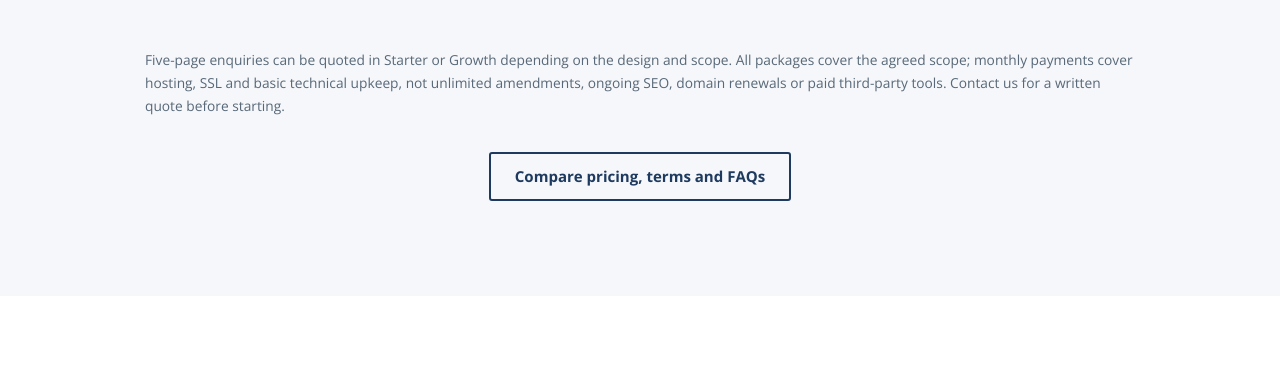
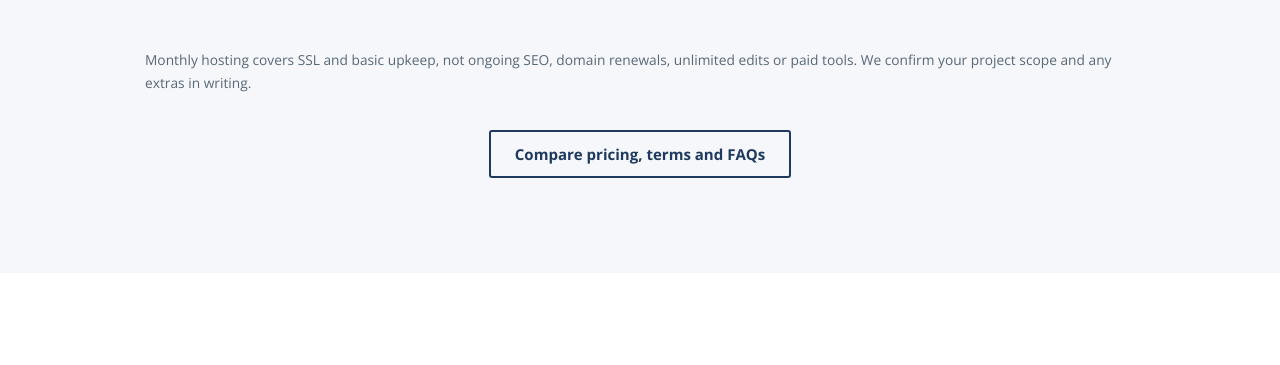
Before and after one commit to jordangreenwebsite/uktradewebsitesv4, an Astro site in the folder astro/: page / in a window 1280 px wide. Shown: the part 3538-3903 px from the top of the page. Built offline with nearby package versions, Linux system fonts and the light colour scheme; Astro itself is replaced by a stand-in of ours; a web font is replaced by a local one.

Commit message:
Shorten pricing small print

```diff
--- a/astro/src/components/Pricing.astro
+++ b/astro/src/components/Pricing.astro
@@ -79,7 +79,7 @@ const {fullPage=false}=Astro.props;
      </div>
      <a class="btn btn-accent" href="/contact-us/#package=Ongoing%20SEO%20with%20hosting">Ask about SEO <span class="text-arrow" aria-hidden="true">→</span></a>
    </aside>
-   <p class="pricing-smallprint">Five-page enquiries can be quoted in Starter or Growth depending on the design and scope. All packages cover the agreed scope; monthly payments cover hosting, SSL and basic technical upkeep, not unlimited amendments, ongoing SEO, domain renewals or paid third-party tools. Contact us for a written quote before starting.</p>
+   <p class="pricing-smallprint">Monthly hosting covers SSL and basic upkeep, not ongoing SEO, domain renewals, unlimited edits or paid tools. We confirm your project scope and any extras in writing.</p>
    {!fullPage&&<p class="text-center pricing-page-cta"><a class="btn btn-outline" href="/pricing/">Compare pricing, terms and FAQs</a></p>}
  </div>
 </section>
```
